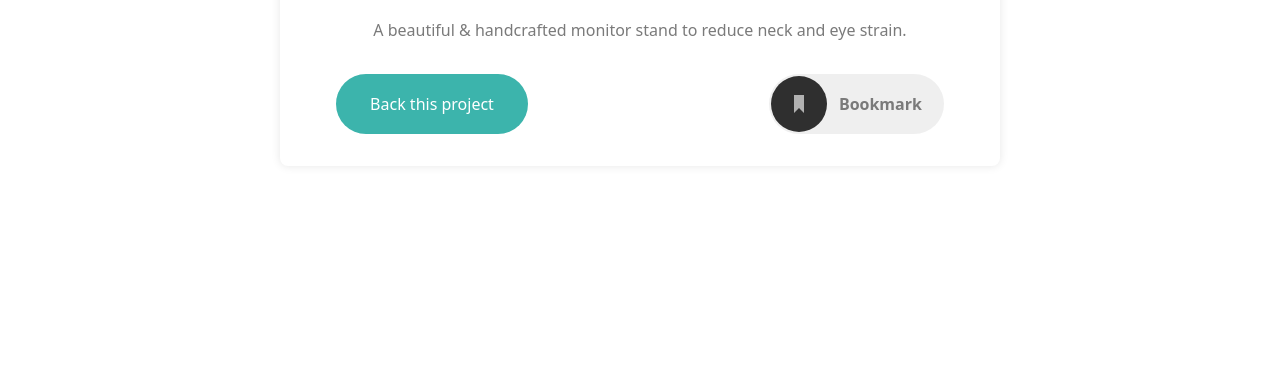
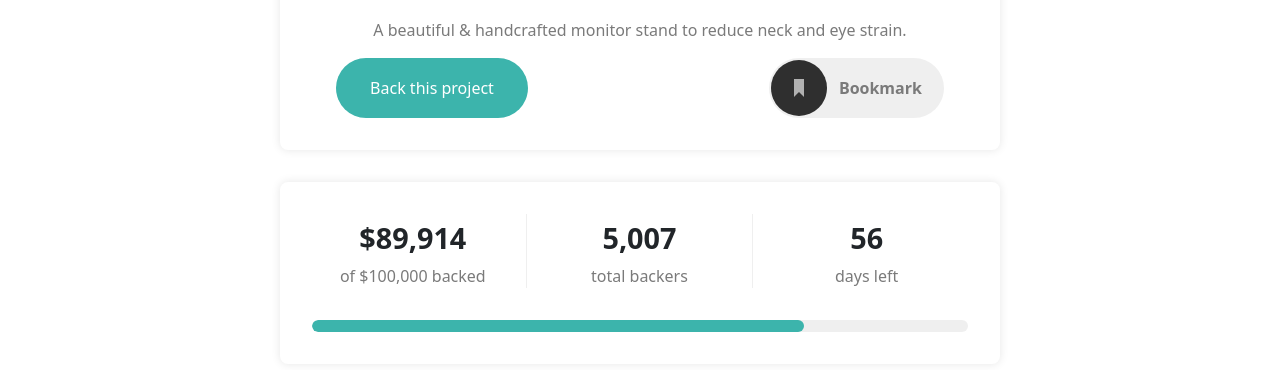
Before and after one commit to JesusMurguia/crowdfunding-product-page-main, a plain HTML site: page index.html in a window 1280 px wide. Shown: the part 414-784 px from the top of the page. Drawn offline with nearby package versions, Linux system fonts and the light colour scheme.

Commit message:
second section

```diff
--- a/css/style.css
+++ b/css/style.css
@@ -75,7 +75,7 @@ nav{
     margin-bottom: .75em;
 }
 
-#first-section p{
+p{
     color: var(--dark-gray);
     font-weight: 400;
     font-size: 1em;
@@ -111,6 +111,60 @@ nav{
     left: 0;
 }
 
+#second-section{
+    display: flex;
+    flex-direction: column;
+    justify-content: center;
+    background: white;
+    box-shadow: 0px 0px 10px rgba(0, 0, 0, 0.1);
+    padding: 2em;
+    width: 90%;
+    max-width: 45em;
+    border-radius: 0.5em;
+    margin-top: 2em;
+    z-index: 1;
+}
+
+#second-section h2{
+    font-size: 1.8em;
+    font-weight: 700;
+    margin-top: .25em;
+    text-align: center;
+}
+#second-section p{
+    margin-bottom: 0;
+}
+
+
+#second-section  .col-md-4{
+    border-width: 55%;
+    margin-bottom: 1.5em;
+}
+
+.meter{
+    position: relative;
+    width: 100%;
+    height: .75em;
+    border-radius: 2em;
+    overflow: hidden;
+    background: rgba(211, 211, 211, 0.37);
+}
+
+.meter::after{
+    content: "";
+    width: 75%;
+    height: 100%;
+    background: var(--moderate-cyan);
+    position: absolute;
+    border-radius: 2em;
+    left: 0;
+    top: 0;
+    transition: width .5s;
+}
+
+hr{
+    width: 30%!important;
+}
 
 @media screen and (min-width: 768px) {
     header{
@@ -148,4 +202,18 @@ nav{
         border-color: transparent;
         background: rgba(211, 211, 211, 0.37);
     }
+
+    #second-section .col-md-4{
+        border-bottom: none;
+        margin-bottom: 2em;
+    }
+
+    .stat-1 , .stat-2 {
+        border-right: 1px solid rgba(211, 211, 211, 0.37);
+        margin-bottom: 0;
+    }
+
+    hr{
+        display: none;
+    }
 }
--- a/index.html
+++ b/index.html
@@ -49,7 +49,27 @@
          </div>
         </div>
       </div>
-      <div id="second-section" class="col-12"></div>
+      <div id="second-section" class="col-12">
+        <div class="row d-flex justify-content-center text-center flex-row justify-content-md-evenly">
+          <div class="col-12 col-md-4 stat-1">
+            <h2>$89,914</h2>
+            <p>of $100,000 backed</p>
+          </div>
+          <hr>
+          <div class="col-12 col-md-4 stat-2">
+            <h2>5,007</h2>
+            <p>total backers</p>
+          </div>
+          <hr>
+          <div class="col-12 col-md-4 ">
+            <h2>56</h2>
+            <p>days left</p>
+          </div>
+          <div class="col-12">
+            <div class="meter"></div>
+          </div>
+        </div>
+      </div>
       <div id="third-section" class="col-12"></div>
     </div>
   </main>
```
